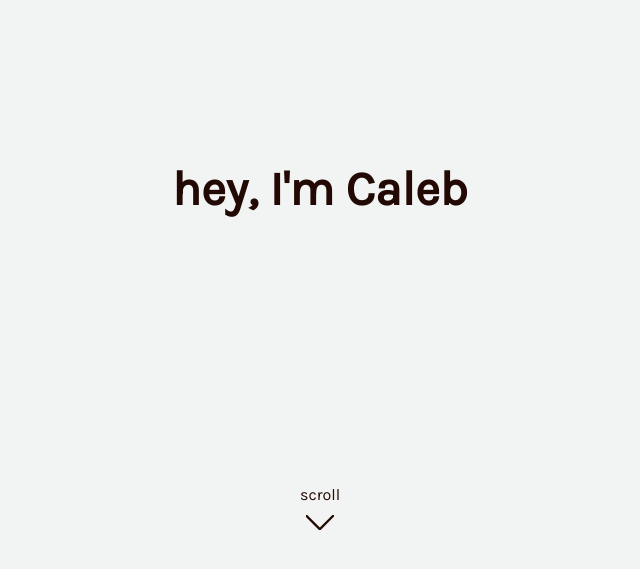
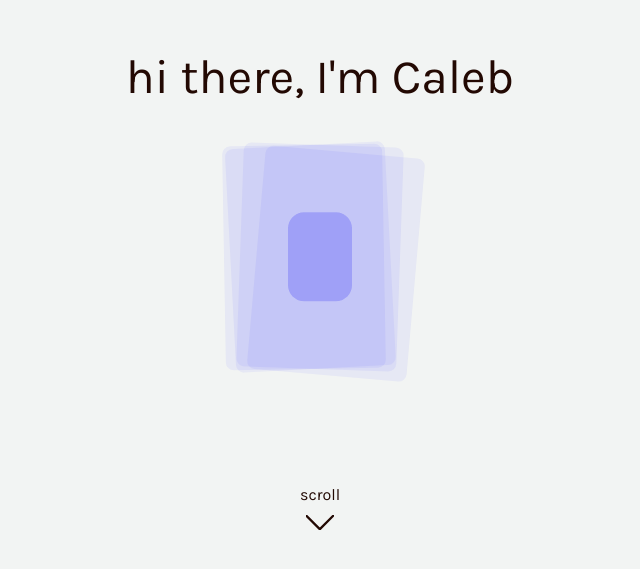
Before and after one commit to caleballen/caleballen.dev, a React (Create React App) app: page / in a window 1280 px wide. Shown: the part 211-780 px from the top of the page, without its empty margins (320-960 px from the left). Built offline with nearby package versions, Linux system fonts and the light colour scheme.

Commit message:
fix: scss improvements

```diff
--- a/src/App.jsx
+++ b/src/App.jsx
@@ -4,6 +4,7 @@
 import React, { useRef } from 'react';
 import Section from './components/Section/Section';
 import styles from './App.module.scss';
+import FlyoutDiv from './components/FlyoutDiv/FlyoutDiv';
 
 const App = () => {
   const section1 = useRef();
@@ -13,10 +14,10 @@ const App = () => {
   return (
     <div className={`container ${styles.container}`}>
       <div ref={section1}>
-        <Section headline="hey, I'm Caleb" goToSectionRef={section2} showArrow theme="light" />
+        <Section headline="hi there, I'm Caleb" goToSectionRef={section2} showArrow theme="light"><FlyoutDiv /></Section>
       </div>
       <div ref={section2}>
-        <Section headline="section2" image="/linux.png" goToSectionRef={section3} showArrow />
+        <Section headline="what do i do" goToSectionRef={section3} showArrow theme="dark"><div>dab</div></Section>
       </div>
       <div ref={section3}>
         <Section headline="section3" image="/android-studio.png" />
--- a/src/components/FlyoutDiv/FlyoutDiv.jsx
+++ b/src/components/FlyoutDiv/FlyoutDiv.jsx
@@ -2,7 +2,6 @@ import React from 'react';
 import styles from './FlyoutDiv.module.scss';
 
 const FlyoutDiv = () => (
-  <div>
   <div className={styles.container}>
     <div className={styles.cardGroup}>
       <div className={`${styles.card} ${styles.littleCard}`} />
@@ -15,7 +14,6 @@ const FlyoutDiv = () => (
       <div className={`${styles.card} ${styles.bigCard}`} />
     </div>
   </div>
-  </div>
 );
 
 export default FlyoutDiv;
--- a/src/components/FlyoutDiv/FlyoutDiv.module.scss
+++ b/src/components/FlyoutDiv/FlyoutDiv.module.scss
@@ -1,6 +1,6 @@
 
 .container {
-	position: absolute;
+
 }
 
 .cardGroup,.card {
@@ -8,7 +8,7 @@
 }
 
 .cardGroup,.bigCard {
-	width: 10vmin;
+	width: 20vmin;
 }
 
 .card {
@@ -22,7 +22,7 @@
 }
 
 .littleCard {
-	width: 4vmin;
+	width: 8vmin;
 	border-radius: 2vmin;
 	left: 50%;
 	top: 50%;
--- a/src/components/Section/Section.jsx
+++ b/src/components/Section/Section.jsx
@@ -8,12 +8,26 @@ import DownButton from './components/DownButton/DownButton';
 gsap.registerPlugin(ScrollTrigger);
 
 const Section = ({
-  image, headline, goToSectionRef, showArrow, theme,
+  image, headline, goToSectionRef, showArrow, theme, children,
 }) => {
   const headlineRef = useRef();
+  const childrenRef = useRef();
 
   useEffect(() => {
     gsap.fromTo(headlineRef.current, { autoAlpha: 0, y: 40 }, {
+      y: 0,
+      autoAlpha: 1,
+      duration: 1,
+
+      scrollTrigger: {
+        scroller: '.container',
+        trigger: headlineRef.current,
+        start: 'top 60%',
+        end: 'bottom 0%',
+        toggleActions: 'play none restart reverse',
+      },
+    });
+    gsap.fromTo(childrenRef.current, { autoAlpha: 0, y: 40 }, {
       y: 0,
       autoAlpha: 1,
       duration: 1,
@@ -31,10 +45,14 @@ const Section = ({
 
   return (
     <div className={`${theme === 'light' ? styles.light : styles.dark} ${styles.section}`}>
-      <div className={styles.copy}>
+      <div className={styles.content}>
         <h2 ref={headlineRef}>{headline}</h2>
       </div>
-      {image ? <img className={styles.image} src={image} /> : <div className={styles.plain} />}
+      <div className={styles.children} ref={childrenRef}>
+        {children}
+      </div>
+      {image ? <img className={styles.image} src={image} alt={image} />
+        : <div className={styles.plain} />}
       {showArrow && (<DownButton goToSectionRef={goToSectionRef} theme={theme} />)}
     </div>
   );
--- a/src/components/Section/Section.module.scss
+++ b/src/components/Section/Section.module.scss
@@ -4,6 +4,8 @@
 	height: 100vh;
 	width: 100%;
 	display: flex;
+
+	flex-direction: column;
 
 	justify-content: center;
 	align-items: center;
@@ -26,15 +28,14 @@
 		object-position: center;
 		width: 100%;
 		height: 100%;
-		background-color: colors.$color2;
 	}
 
-	.copy {
+	.content {
+		position: relative;
+		z-index: 1;
 		h2 {
-			position: relative;
-			z-index: 1;
 			font-size: 1.4rem;
-			font-weight: bold;
+			font-weight: lighter;
 
 			text-align: center;
 			@media (min-width: 768px) {
@@ -42,14 +43,28 @@
 			}
 		}
 	}
+
+	.children {
+		z-index: 1;
+		display: flex;
+		justify-content: center;
+	}
 }
 
 .dark {
 	color: colors.$color2;
 	stroke: colors.$color2;
+
+	.plain {
+		background-color: colors.$color6;
+	}
 }
 
 .light {
 	color: colors.$color6;
 	stroke: colors.$color6;
+
+	.plain {
+		background-color: colors.$color2;
+	}
 }
```
Also changed, not shown: src/App.module.scss (line endings or trailing spaces). Lines whose indentation alone changed are shown as unchanged.
